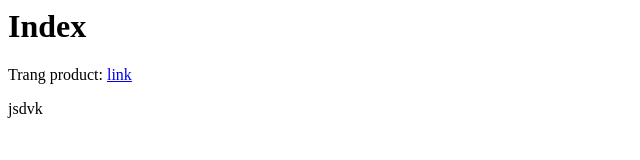
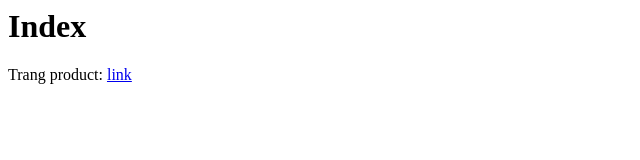
Before and after one commit to quyphamthienphudev/vd-oss-nhom14, a plain HTML site: page index.html in a window 1280 px wide. Shown: the full height of the page, 0-640 px from the left. Drawn offline with Linux system fonts and the light colour scheme.

Commit message:
Fix duplicate paragraph in index.html

```diff
--- a/index.html
+++ b/index.html
@@ -1,4 +1,3 @@
 <h1>Index</h1>
 <p></p>
 <p>Trang product: <a href="product.html">link</a></p>
-<p>jsdvk</p>
```
